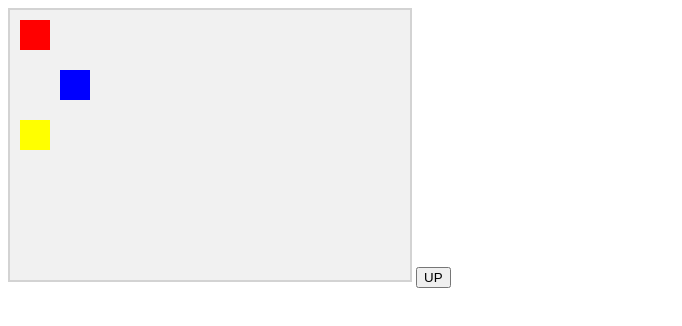
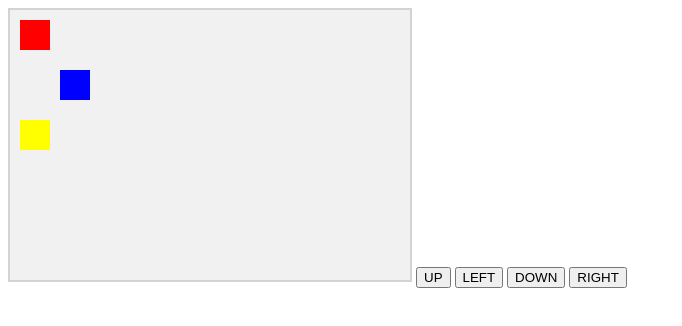
Before and after one commit to felipertec/GameTest, a plain HTML site: page index.html in a window 1280 px wide. Shown: the whole page, without its empty margins (0-682 px from the left). Drawn offline with Linux system fonts and the light colour scheme.

Commit message:
adicionando botões de controle

```diff
--- a/index.html
+++ b/index.html
@@ -8,7 +8,11 @@
   </head>
   <body onload="startGame()">
 
-    <button onclick="moveup()">UP</button>
+    <button onmousedown="moveUp()" onmouseup="stopMove()" ontouchstart="moveUp()">UP</button>
+    <button onmousedown="moveLeft()" onmouseup="stopMove()" ontouchstart="moveLeft()">LEFT</button>
+    <button onmousedown="moveDown()" onmouseup="stopMove()" ontouchstart="moveDown()">DOWN</button>
+    <button onmousedown="moveRight()" onmouseup="stopMove()" ontouchstart="moveRight()">RIGHT</button>
+
     <p></p>
   </body>
 </html>
--- a/js/script.js
+++ b/js/script.js
@@ -44,11 +44,28 @@ function component(width, height, color, x, y, speedX, speedY){
 function updateGameArea(){
   myGameArea.clear(); // Irá ficar limpando a game Area.
   yellowGamePiece.newPos(); // Chamando a função de mover para o quadrado amarelo.
-  redGamePiece.update(); // Ficará atualizando o desenho do quadrado
+  redGamePiece.update();
   blueGamePiece.update();
-  yellowGamePiece.update();
+  yellowGamePiece.update(); // Ficará atualizando o desenho do quadrado
 }
 
-function moveup(){
+function moveUp(){
     yellowGamePiece.speedY -= 1;
 }
+
+function moveLeft(){
+    yellowGamePiece.speedX -= 1;
+}
+
+function moveDown(){
+    yellowGamePiece.speedY += 1;
+}
+
+function moveRight(){
+    yellowGamePiece.speedX += 1;
+}
+
+function stopMove(){
+    yellowGamePiece.speedX = 0;
+    yellowGamePiece.speedY = 0;
+}
```
